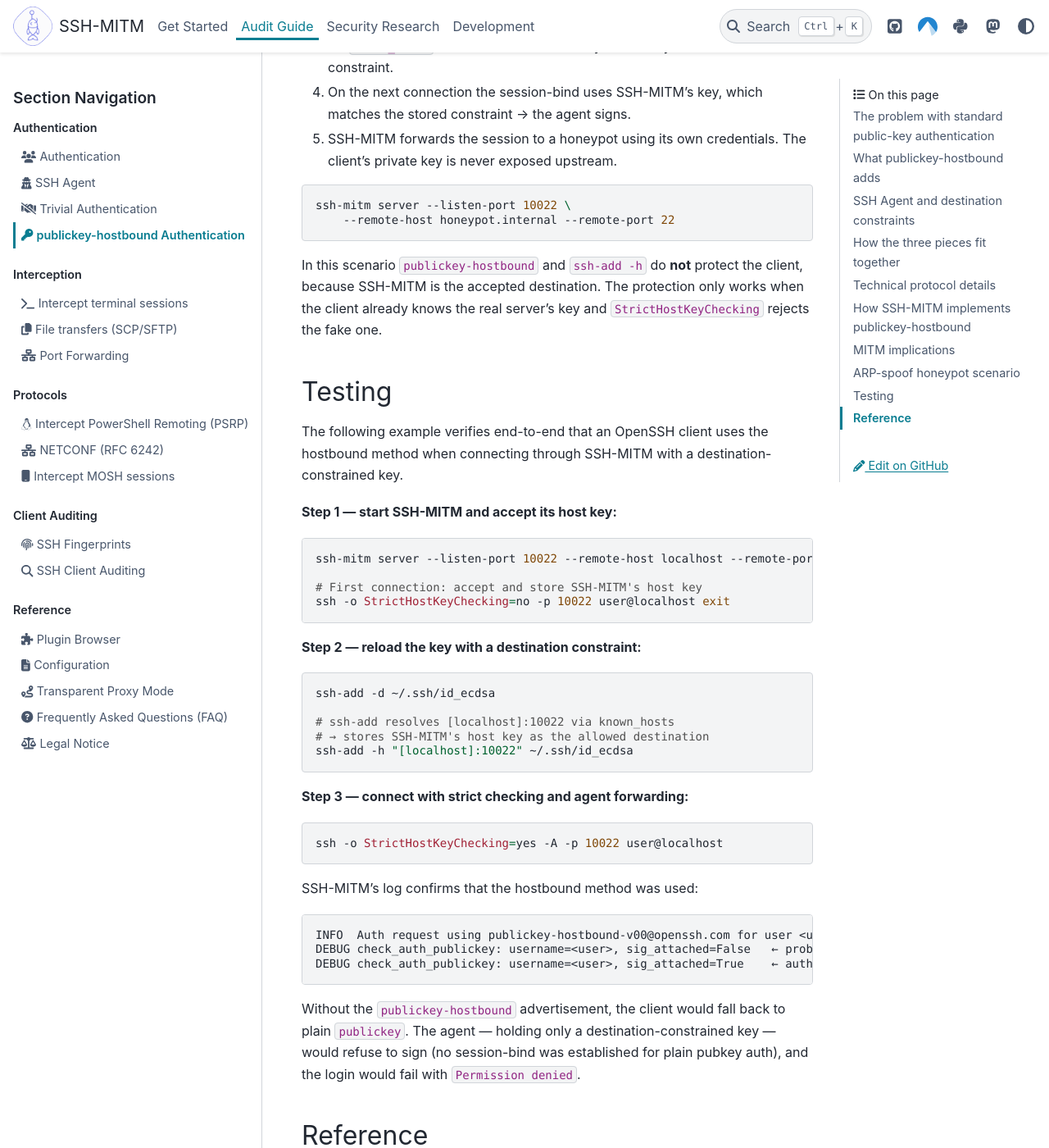
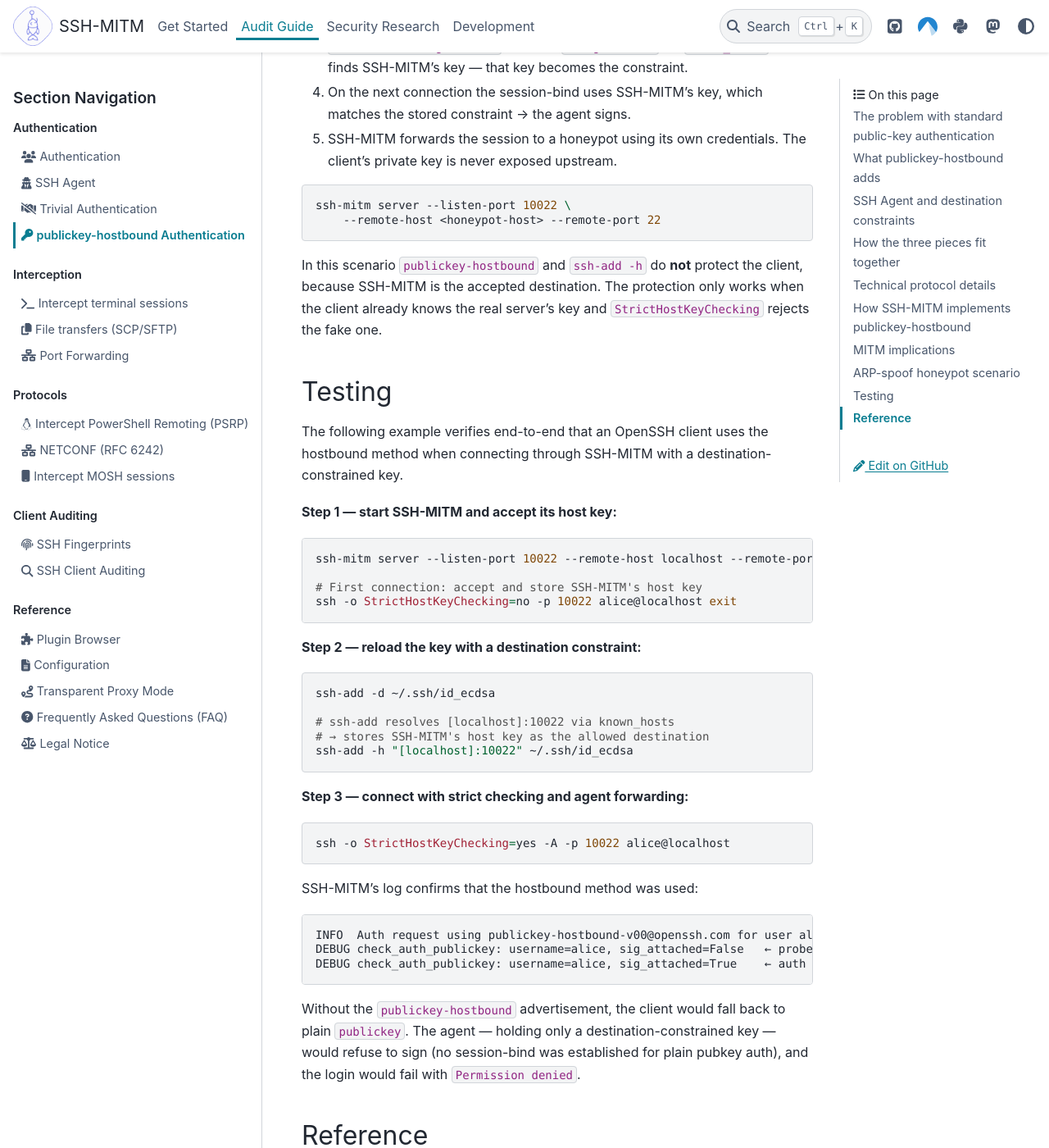
Before and after one commit to ssh-mitm/ssh-mitm, a Sphinx documentation site: the page built from doc/user_guide/publickey-hostbound.rst, in a window 1280 px wide and 1400 px high, scrolled down 9135 px. Shown: the whole window at 82% size. Built offline with Sphinx 7.4.7 and the PyData theme 0.15.4, drawn with Linux system fonts in a browser that asks for light colours; pages that are not in the unit, such as notebooks, are missing from menus; the version number is read from the project's files by our own code; some of the changed text lies outside the part shown.

Commit message:
docs: adapt publickey-hostbound page to tutorial scenario and improve cross-links
- Align all placeholders with tutorial scenario (alice, <target-host>,
  <hop-host>, <honeypot-host>) in publickey-hostbound.rst
- Add intro reference to sshagent.rst and Chapter 2
- Add tip box and seealso in sshagent.rst hostbound section pointing
  to publickey-hostbound for protocol details and wire formats

```diff
--- a/doc/user_guide/publickey-hostbound.rst
+++ b/doc/user_guide/publickey-hostbound.rst
@@ -6,8 +6,10 @@
 server.  SSH-MITM supports this method on the server side so that modern
 OpenSSH clients can authenticate transparently through an interception proxy.
 
-This page starts with the concept, builds up to the protocol details, and
-finishes with the MITM implications.
+This page is a technical companion to :doc:`sshagent`.  It starts with the
+concept, builds up to the protocol details, and finishes with the MITM
+implications in the context of the tutorial scenario (Alice connecting to the
+dev server with ``ssh -A``, Chapter 2).
 
 
 The problem with standard public-key authentication
@@ -81,12 +83,12 @@
 
 .. code-block:: bash
 
-    # This key may only be used to log in to prod.example.com
-    ssh-add -h prod.example.com ~/.ssh/id_ed25519
+    # This key may only be used to log in to <target-host>
+    ssh-add -h <target-host> ~/.ssh/id_ed25519
 
 The agent stores this constraint alongside the private key.  From this point on
 it will refuse to sign anything with that key unless it can verify that the
-current SSH connection really goes to ``prod.example.com``.
+current SSH connection really goes to ``<target-host>``.
 
 For the agent to verify this, two things must happen:
 
@@ -106,8 +108,8 @@
 
 .. code-block:: bash
 
-    # Key may be forwarded through jumphost to reach prod
-    ssh-add -h "jumphost.example.com>user@prod.example.com" ~/.ssh/id_ed25519
+    # Key may be forwarded through a jump host to reach the target
+    ssh-add -h "<hop-host>><username>@<target-host>" ~/.ssh/id_ed25519
 
 The agent tracks each hop in the forwarding chain and verifies the full path
 before signing.
@@ -121,7 +123,7 @@
 .. code-block:: bash
 
     ssh-add -d ~/.ssh/id_ed25519
-    ssh-add -h prod.example.com ~/.ssh/id_ed25519
+    ssh-add -h <target-host> ~/.ssh/id_ed25519
 
 
 How the three pieces fit together
@@ -137,7 +139,7 @@
         participant C as SSH Client
         participant S as Server
 
-        U->>A: ssh-add -h prod.example.com key<br/>(stores constraint + resolves host key)
+        U->>A: ssh-add -h <target-host> key<br/>(stores constraint + resolves host key)
 
         C->>S: TCP connect + SSH handshake (key exchange)
         note over C,S: session_id established,<br/>server signs it with its host key
@@ -444,7 +446,7 @@
 2. The client connects for the first time and accepts SSH-MITM's host key
    (TOFU — Trust On First Use).  The key is stored in ``known_hosts`` under
    the target hostname.
-3. ``ssh-add -h targetserver.example.com`` resolves ``targetserver.example.com``
+3. ``ssh-add -h <target-host>`` resolves ``<target-host>``
    via ``known_hosts`` and finds SSH-MITM's key — that key becomes the
    constraint.
 4. On the next connection the session-bind uses SSH-MITM's key, which matches
@@ -455,7 +457,7 @@
 .. code-block:: bash
 
     ssh-mitm server --listen-port 10022 \
-        --remote-host honeypot.internal --remote-port 22
+        --remote-host <honeypot-host> --remote-port 22
 
 In this scenario ``publickey-hostbound`` and ``ssh-add -h`` do **not** protect
 the client, because SSH-MITM is the accepted destination.  The protection only
@@ -477,7 +479,7 @@
     ssh-mitm server --listen-port 10022 --remote-host localhost --remote-port 22 &
 
     # First connection: accept and store SSH-MITM's host key
-    ssh -o StrictHostKeyChecking=no -p 10022 user@localhost exit
+    ssh -o StrictHostKeyChecking=no -p 10022 alice@localhost exit
 
 **Step 2 — reload the key with a destination constraint:**
 
@@ -493,16 +495,16 @@
 
 .. code-block:: bash
 
-    ssh -o StrictHostKeyChecking=yes -A -p 10022 user@localhost
+    ssh -o StrictHostKeyChecking=yes -A -p 10022 alice@localhost
 
 SSH-MITM's log confirms that the hostbound method was used:
 
 .. code-block:: none
     :class: no-copybutton
 
-    INFO  Auth request using publickey-hostbound-v00@openssh.com for user <user>
-    DEBUG check_auth_publickey: username=<user>, sig_attached=False   ← probe
-    DEBUG check_auth_publickey: username=<user>, sig_attached=True    ← auth
+    INFO  Auth request using publickey-hostbound-v00@openssh.com for user alice
+    DEBUG check_auth_publickey: username=alice, sig_attached=False   ← probe
+    DEBUG check_auth_publickey: username=alice, sig_attached=True    ← auth
 
 Without the ``publickey-hostbound`` advertisement, the client would fall back
 to plain ``publickey``.  The agent — holding only a destination-constrained
```
Also changed, not shown: doc/user_guide/sshagent.rst (+10 -0 lines).
